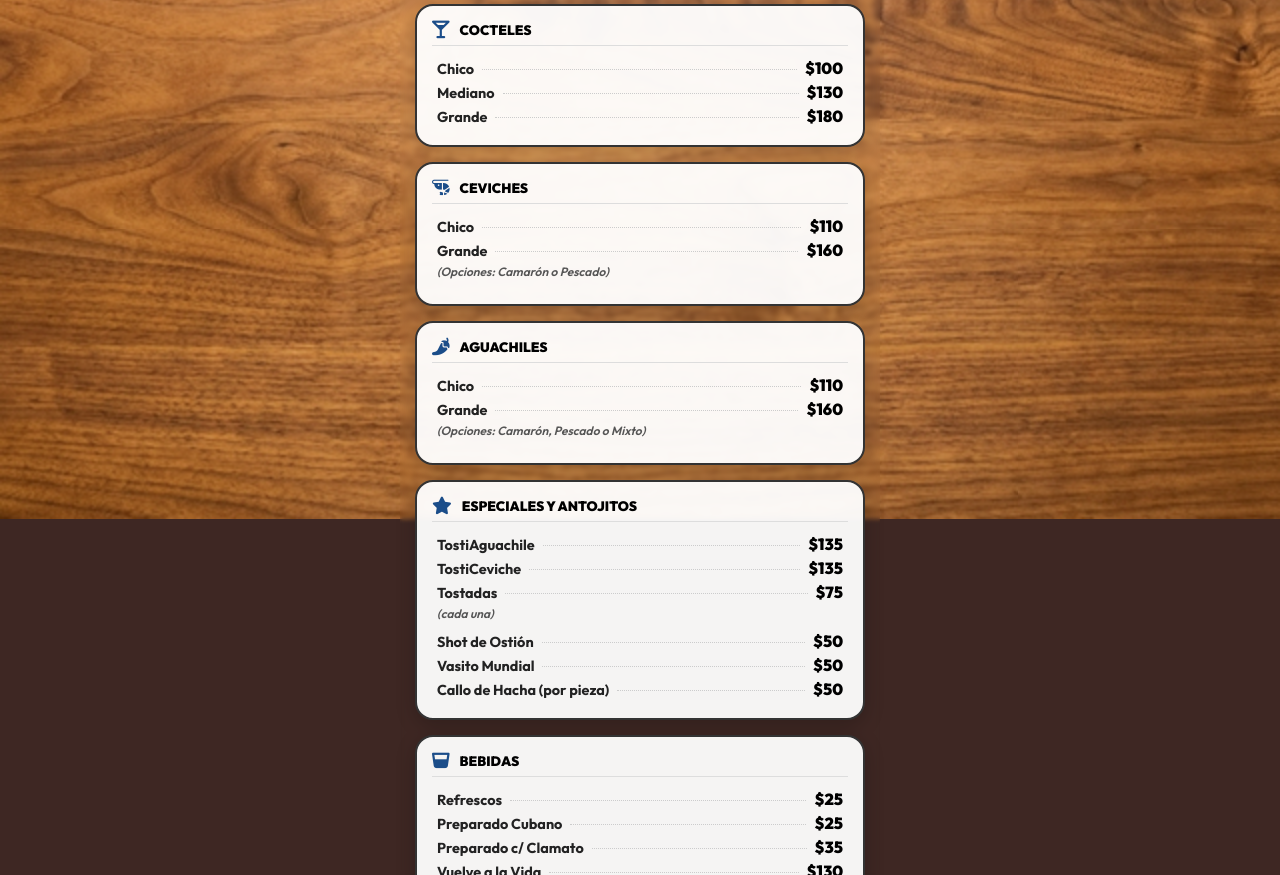
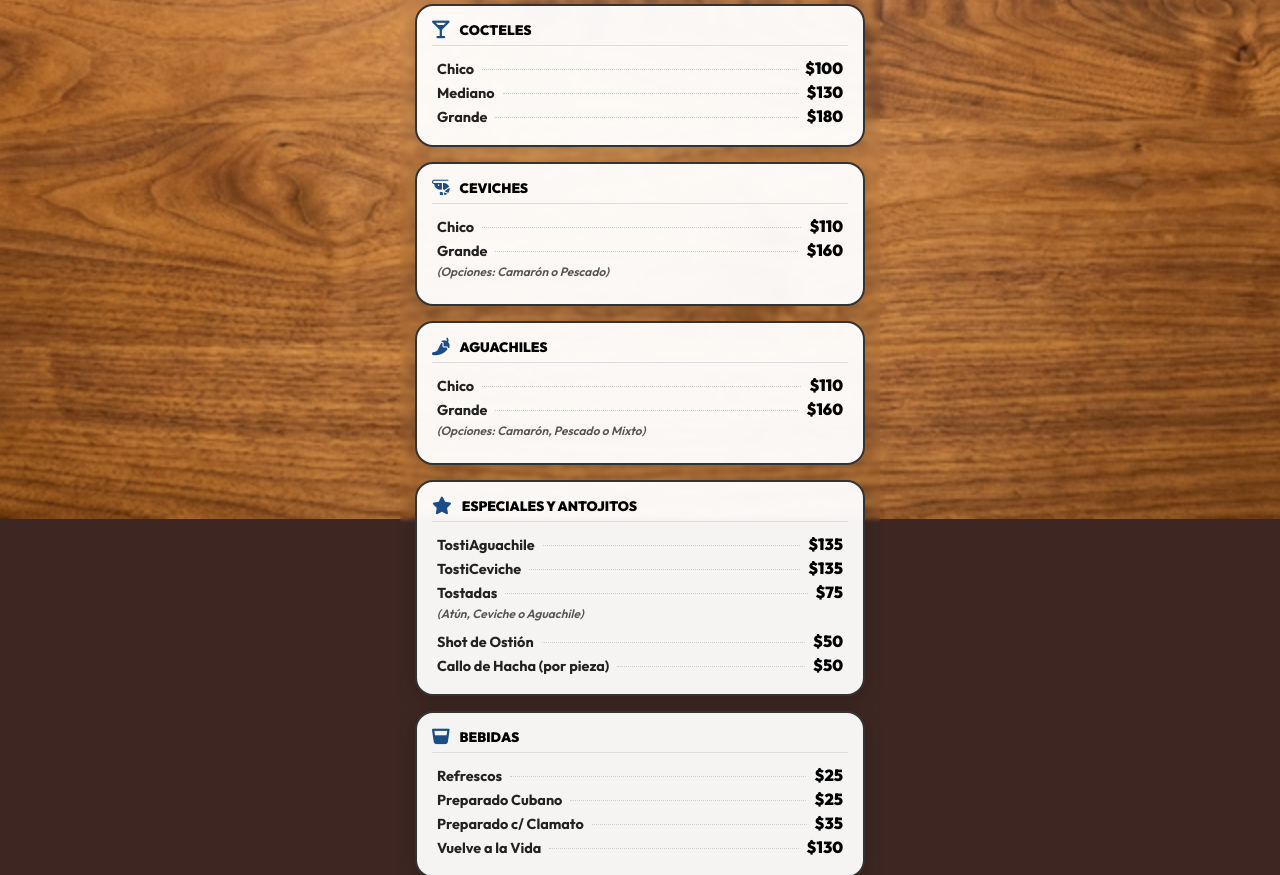
Before and after one commit to Fernandovm13/MarisqueriaNat, a plain HTML site: page index.html in a window 1280 px wide. Shown: the part 281-1156 px from the top of the page. Drawn offline with Linux system fonts and the light colour scheme.

Commit message:
Actualizacion 30-07-26

```diff
--- a/index.html
+++ b/index.html
@@ -115,14 +115,9 @@
                         <span class="dots"></span>
                         <span class="item-price">$75</span>
                     </div>
-                    <p class="item-options">(cada una)</p>
+                    <p class="item-options">(Atún, Ceviche o Aguachile)</p>
                     <div class="menu-item">
                         <span class="item-name">Shot de Ostión</span>
-                        <span class="dots"></span>
-                        <span class="item-price">$50</span>
-                    </div>
-                    <div class="menu-item">
-                        <span class="item-name">Vasito Mundial</span>
                         <span class="dots"></span>
                         <span class="item-price">$50</span>
                     </div>
```
Also changed, not shown: 1 other file.
